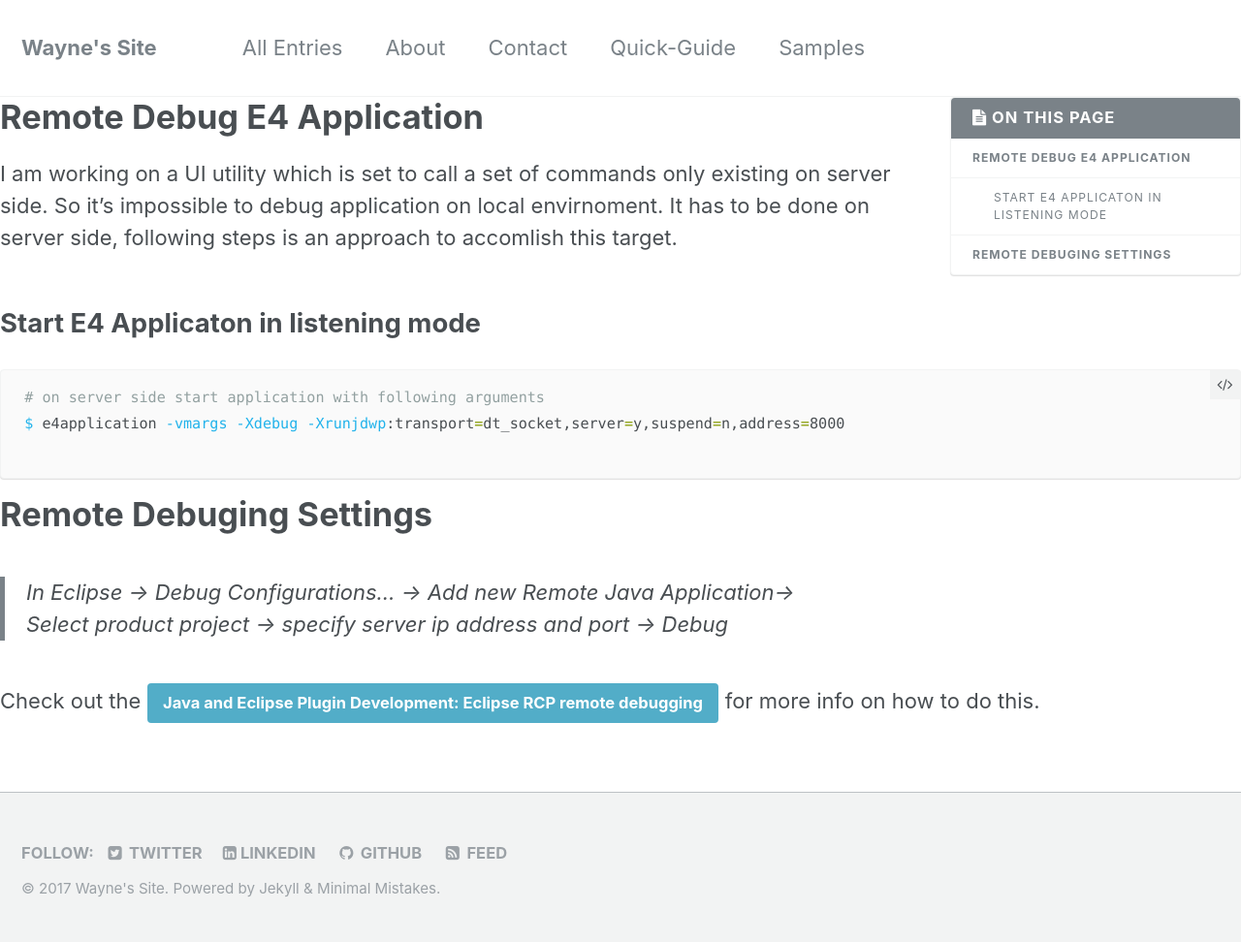
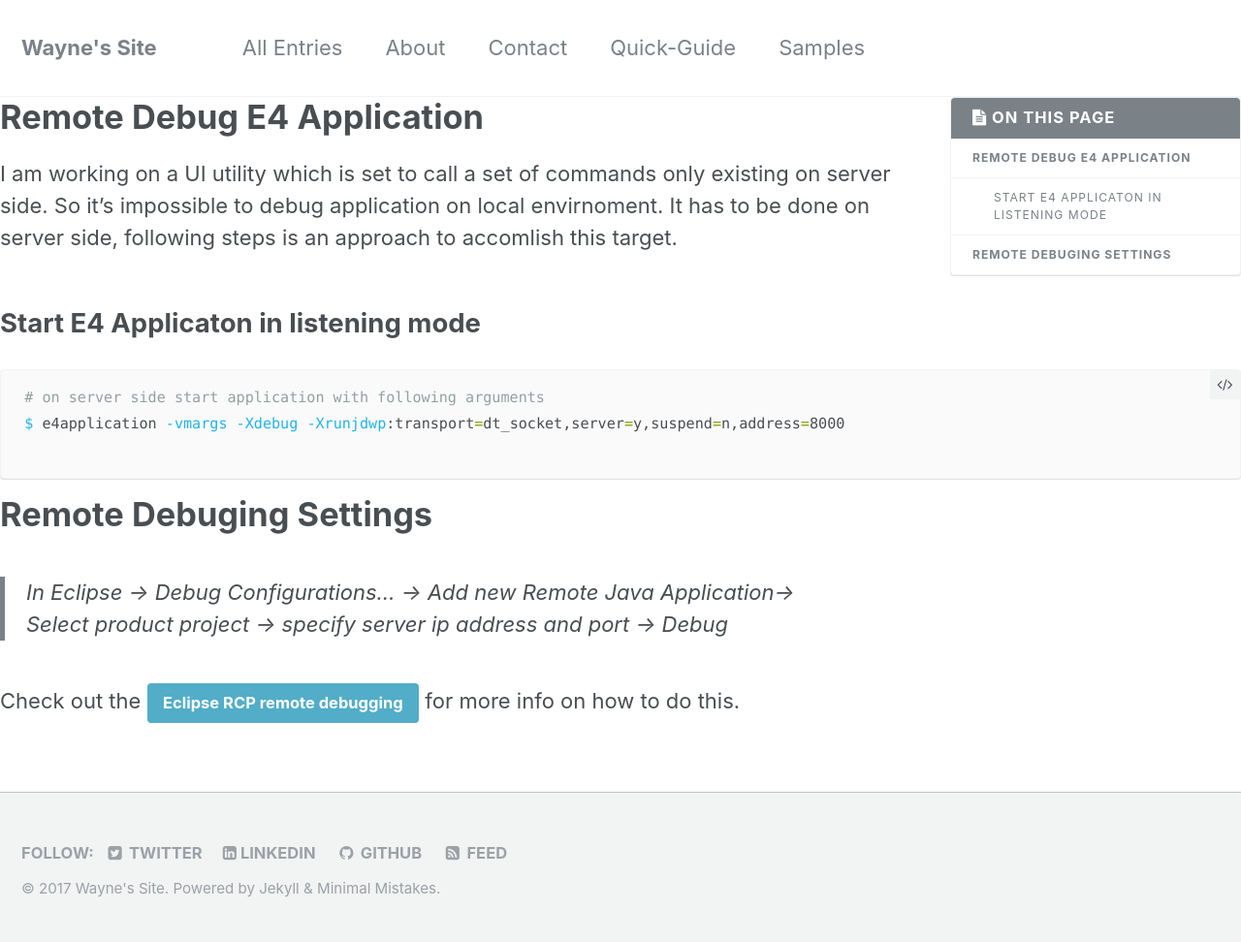
Before and after one commit to element207/element207.github.io, a Jekyll site: the page built from _posts/2017-09-26-remote-debug-E4-application.markdown, in a window 1280 px wide. Shown: the whole page at 97% size. Built offline with Jekyll 4.4.1, drawn with Linux system fonts in a browser that asks for light colours; our own code applies the rules of GitHub Pages for plain Markdown files.

Commit message:
Update 2017-09-26-remote-debug-E4-application.markdown

```diff
--- a/_posts/2017-09-26-remote-debug-E4-application.markdown
+++ b/_posts/2017-09-26-remote-debug-E4-application.markdown
@@ -33,6 +33,6 @@
 Select product project -> specify server ip address and port -> Debug
 
 
-Check out the [Java and Eclipse Plugin Development: Eclipse RCP remote debugging][remote-debug]{: .btn .btn--info} for more info on how to do this.
+Check out the [Eclipse RCP remote debugging][remote-debug]{: .btn .btn--info} for more info on how to do this.
 
 [remote-debug]: http://exploreeclipse.blogspot.hk/2016/05/eclipse-rcp-remote-debugging.html
```
